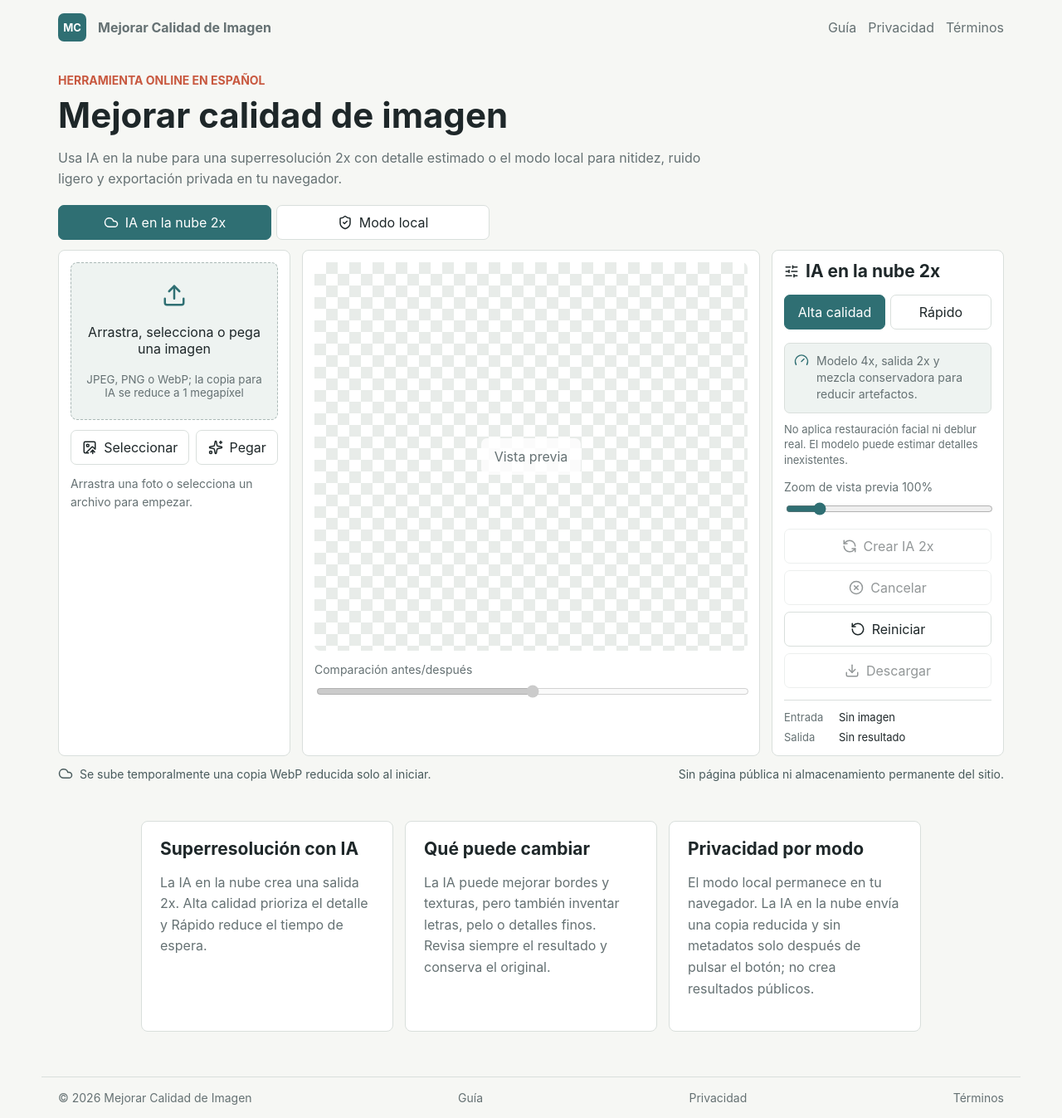
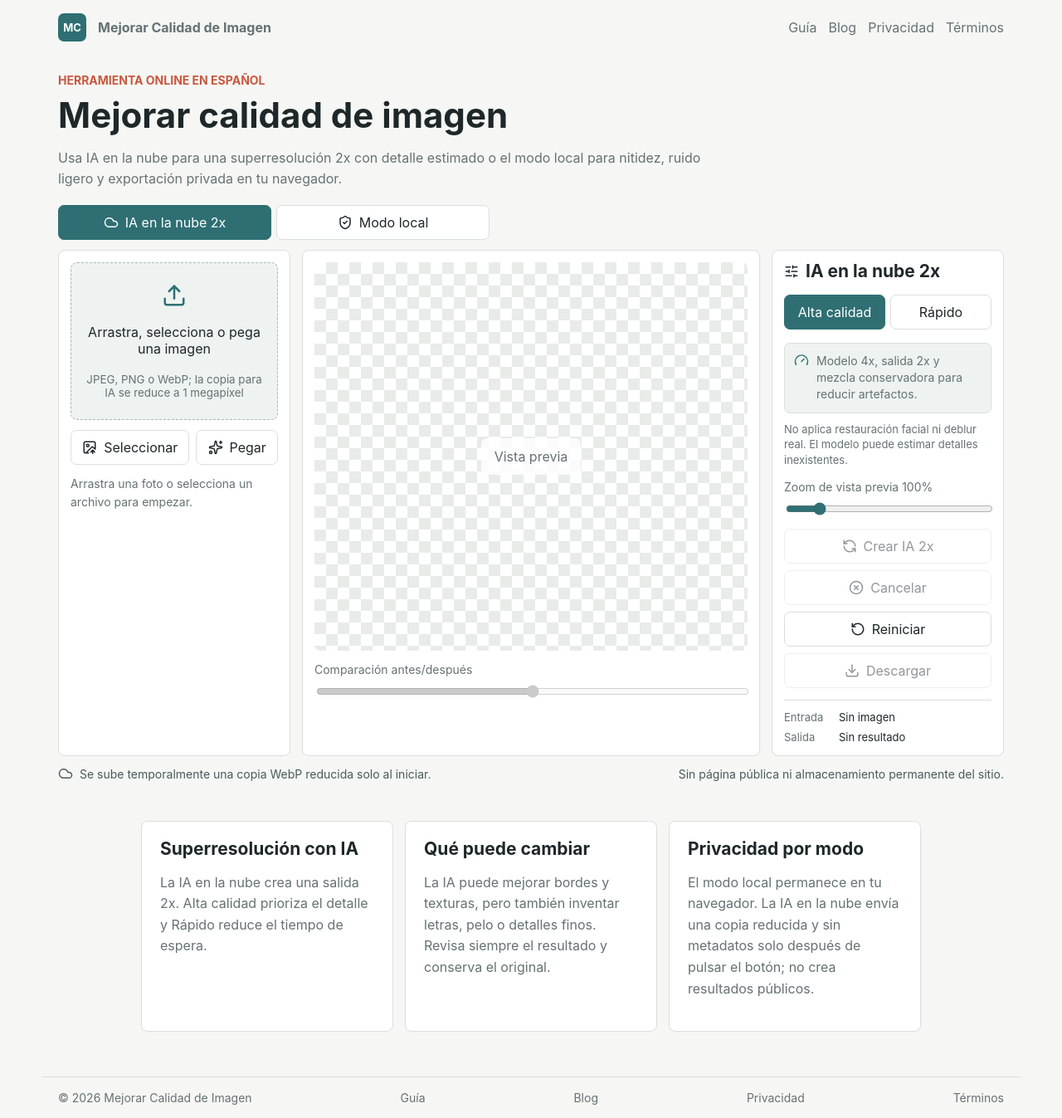
Before and after one commit to aichuanheyan004-prog/mejorarcalidaddeimagen, a React (Vite) app: page / in a window 1280 px wide. Shown: the whole page at 83% size. Built offline with nearby package versions, Linux system fonts and the light colour scheme.

Commit message:
Add Blog link to React navigation

```diff
--- a/src/App.tsx
+++ b/src/App.tsx
@@ -88,6 +88,7 @@ function Header() {
       </a>
       <nav aria-label="Navegación principal">
         <a href="/guide">Guía</a>
+        <a href="/blog">Blog</a>
         <a href="/privacy">Privacidad</a>
         <a href="/terms">Términos</a>
       </nav>
@@ -590,6 +591,7 @@ function Footer() {
     <footer className="site-footer">
       <span>© 2026 Mejorar Calidad de Imagen</span>
       <a href="/guide">Guía</a>
+      <a href="/blog">Blog</a>
       <a href="/privacy">Privacidad</a>
       <a href="/terms">Términos</a>
     </footer>
```
